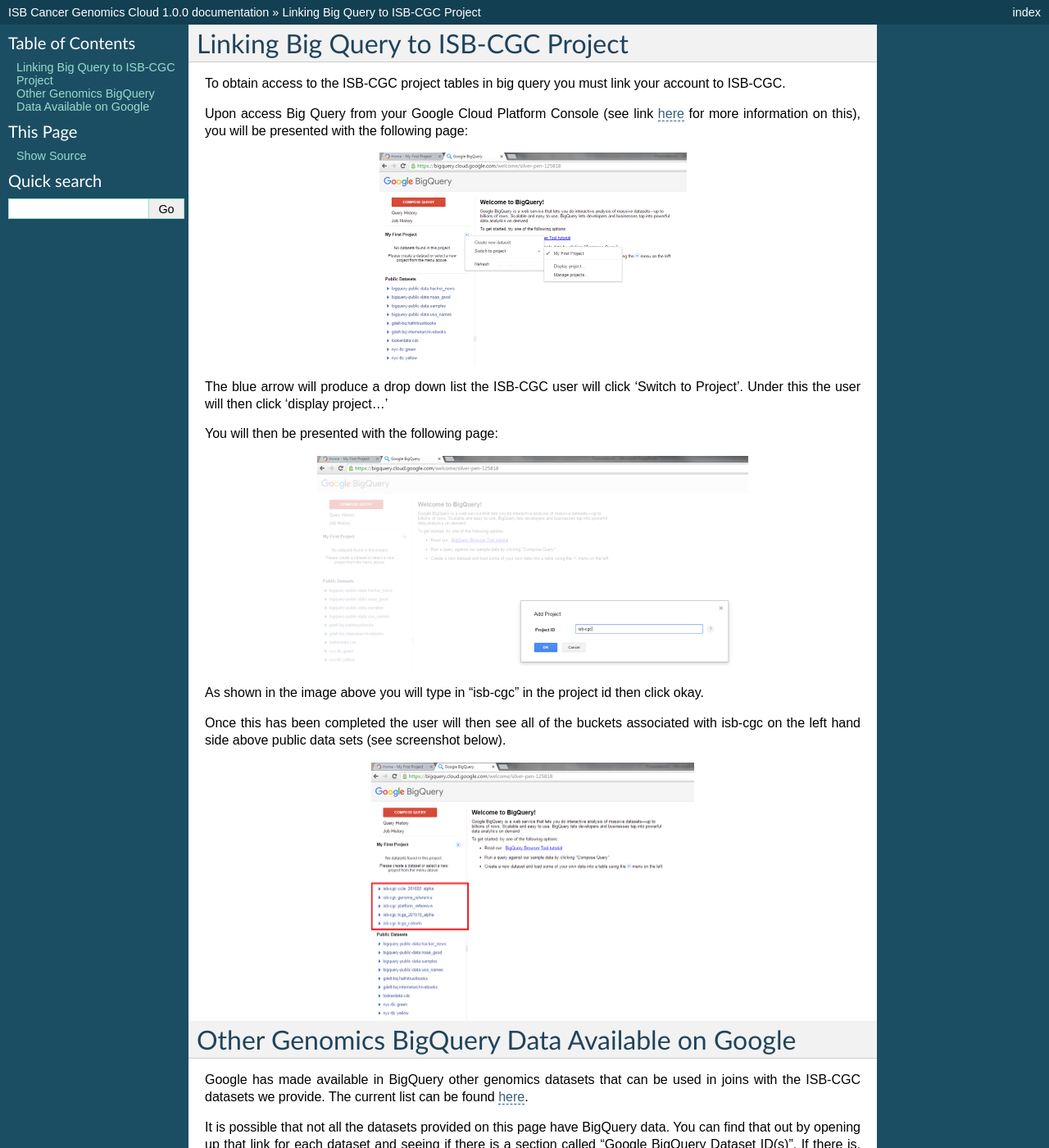
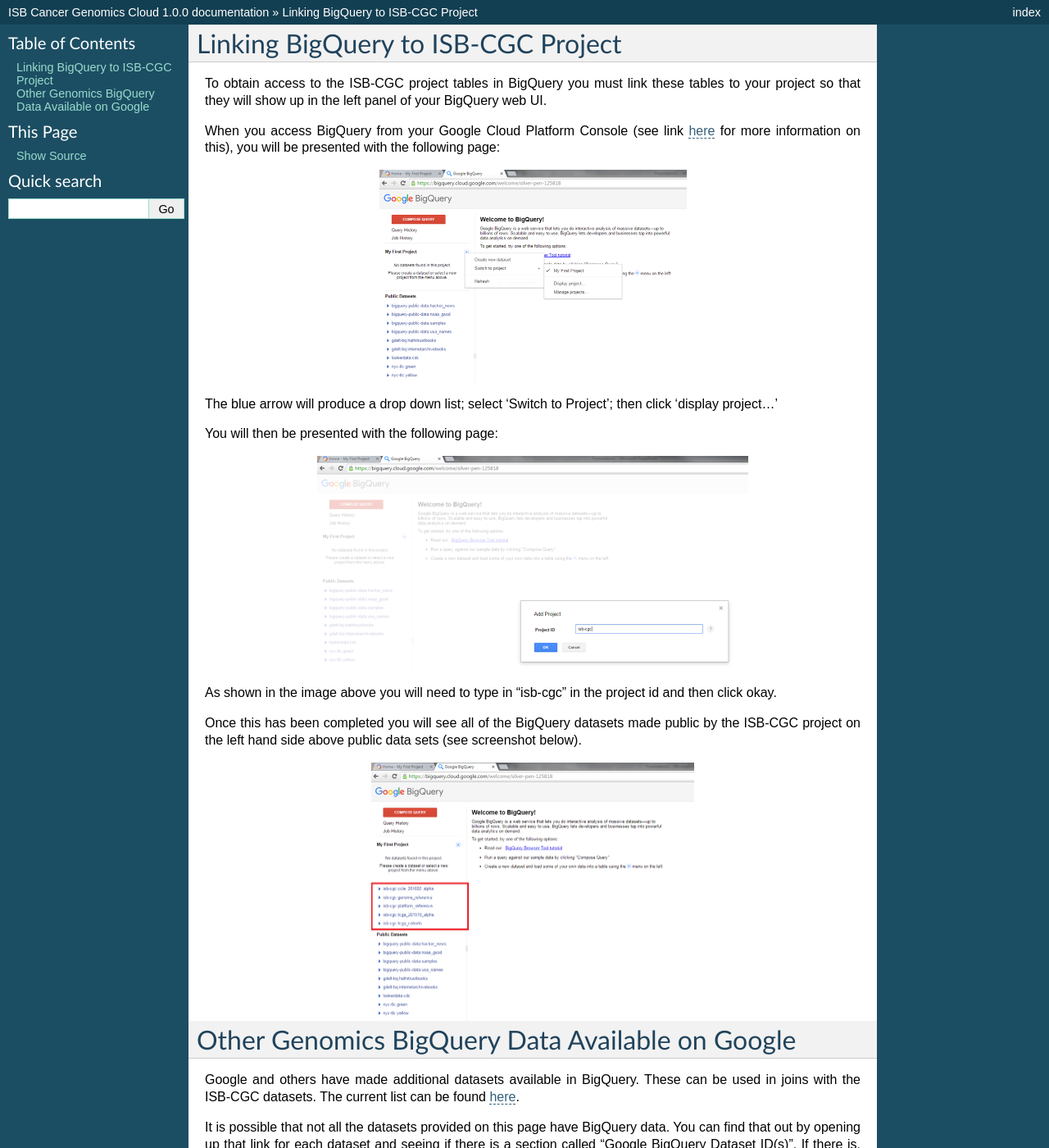
Before and after one commit to isb-cgc/readthedocs, a Sphinx documentation site: the page built from docs/source/sections/progapi/bigqueryGUI/LinkingBigQueryToIsb-cgcProject.rst, in a window 1280 px wide and 1400 px high. Shown: the whole window at 82% size. Built offline with Sphinx 7.4.7, drawn with Linux system fonts in a browser that asks for light colours; some of the changed text lies outside the part shown.

Commit message:
new BigQuery documentation

```diff
--- a/docs/source/sections/progapi/SysModel.rst
+++ b/docs/source/sections/progapi/SysModel.rst
@@ -30,7 +30,7 @@
 "bring the computation to the data".  There are many ways that this can be done using legacy
 tools, cloud-native tools, or a combination of the two.  Regardless of the details of the particular
 solution, the single most important difference between the ISB-CGC computational system model
-and traditional HPC models is that there is no single “monolithic” system that is
+and traditional HPC models is that there is no single monolithic system that is
 doing the computational work.  Cloud-native solutions instead abstract the configuration
 management process from the allocation of physical hardware, making it very easy to
 programmatically request an arbitrary number of identical machines, which can then be easily
--- a/docs/source/sections/progapi/bigqueryGUI/LinkingBigQueryToIsb-cgcProject.rst
+++ b/docs/source/sections/progapi/bigqueryGUI/LinkingBigQueryToIsb-cgcProject.rst
@@ -1,16 +1,16 @@
 =======================================================
-Linking Big Query to ISB-CGC Project
+Linking BigQuery to ISB-CGC Project
 =======================================================
 
-To obtain access to the ISB-CGC project tables in big query you must link your account to ISB-CGC.
+To obtain access to the ISB-CGC project tables in BigQuery you must link these tables to your project so that they will show up in the left panel of your BigQuery web UI.
 
-Upon access Big Query from your Google Cloud Platform Console (see link `here <HowToAccessBigQueryFromTheGoogleCloudPlatform.rst>`_ for more information on this), you will be presented with the following page:
+When you access BigQuery from your Google Cloud Platform Console (see link `here <HowToAccessBigQueryFromTheGoogleCloudPlatform.rst>`_ for more information on this), you will be presented with the following page:
 
 .. image:: BlueArrowDropdown.png
    :scale: 50
    :align: center
 
-The blue arrow will produce a drop down list the ISB-CGC user will click 'Switch to Project'. Under this the user will then click 'display project...'
+The blue arrow will produce a drop down list; select 'Switch to Project'; then click 'display project...'
 
 You will then be presented with the following page:
 
@@ -18,9 +18,9 @@
    :scale: 50
    :align: center
 
-As shown in the image above you will type in "isb-cgc" in the project id then click okay.
+As shown in the image above you will need to type in "isb-cgc" in the project id and then click okay.
 
-Once this has been completed the user will then see all of the buckets associated with isb-cgc on the left hand side above public data sets (see screenshot below).
+Once this has been completed you will see all of the BigQuery datasets made public by the ISB-CGC project on the left hand side above public data sets (see screenshot below).
 
 .. image:: ISB-CGCBiqQueryDatasets.png
    :scale: 50
@@ -30,6 +30,6 @@
 Other Genomics BigQuery Data Available on Google
 ================================================
 
-Google has made available in BigQuery other genomics datasets that can be used in joins with the ISB-CGC datasets we provide.  The current list can be found `here <https://googlegenomics.readthedocs.org/en/latest/use_cases/discover_public_data/index.html>`_.
+Google and others have made additional datasets available in BigQuery.  These can be used in joins with the ISB-CGC datasets.  The current list can be found `here <https://googlegenomics.readthedocs.org/en/latest/use_cases/discover_public_data/index.html>`_.
 
 It is possible that not all the datasets provided on this page have BigQuery data.  You can find that out by opening up that link for each dataset and seeing if there is a section called "Google BigQuery Dataset ID(s)".  If there is, you can make these available through your Google console by the same process as you did for the ISB-CGC datasets above or by clicking on the link for that dataset.
```
Also changed, not shown: docs/source/sections/progapi/bigqueryGUI/HowToAccessBigQueryFromTheGoogleCloudPlatform.rst (+8 -9 lines), docs/source/sections/progapi/bigqueryGUI/WalkthroughOfGoogleBigQuery.rst (+12 -12 lines).
